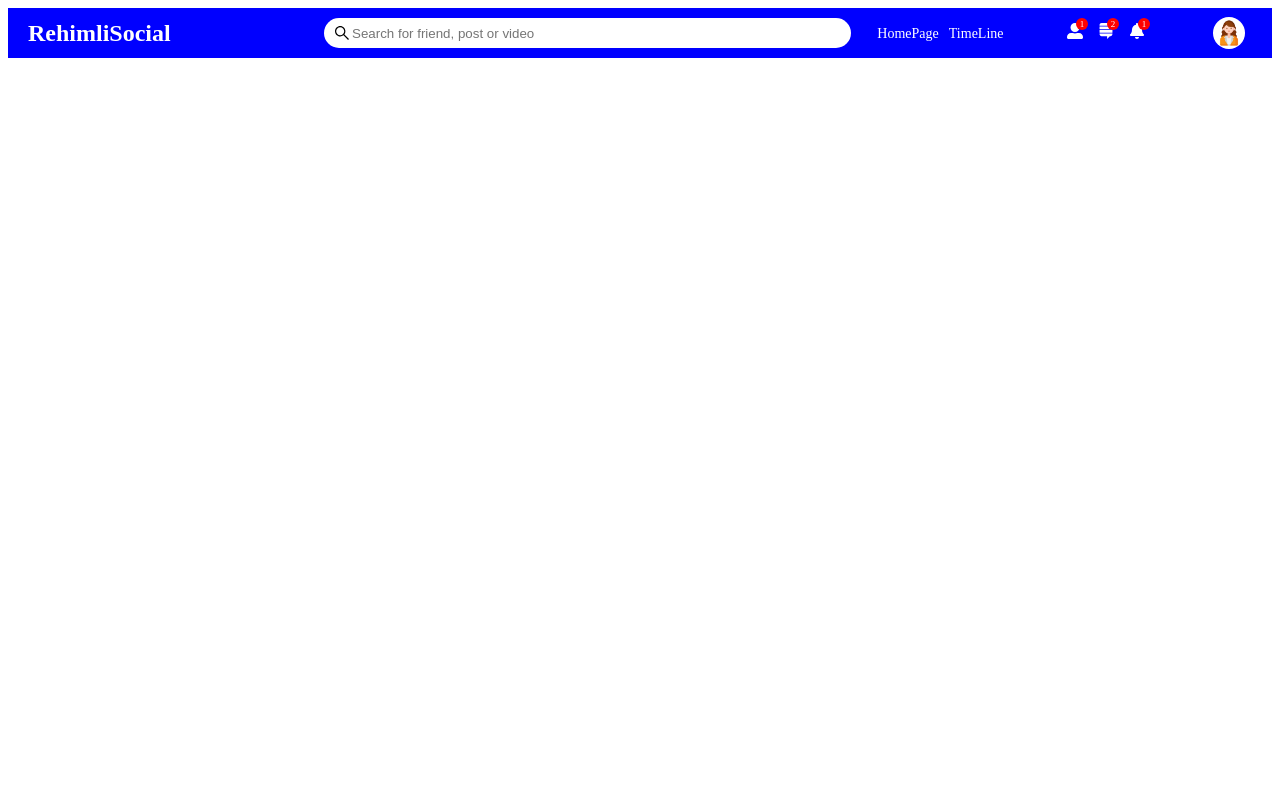
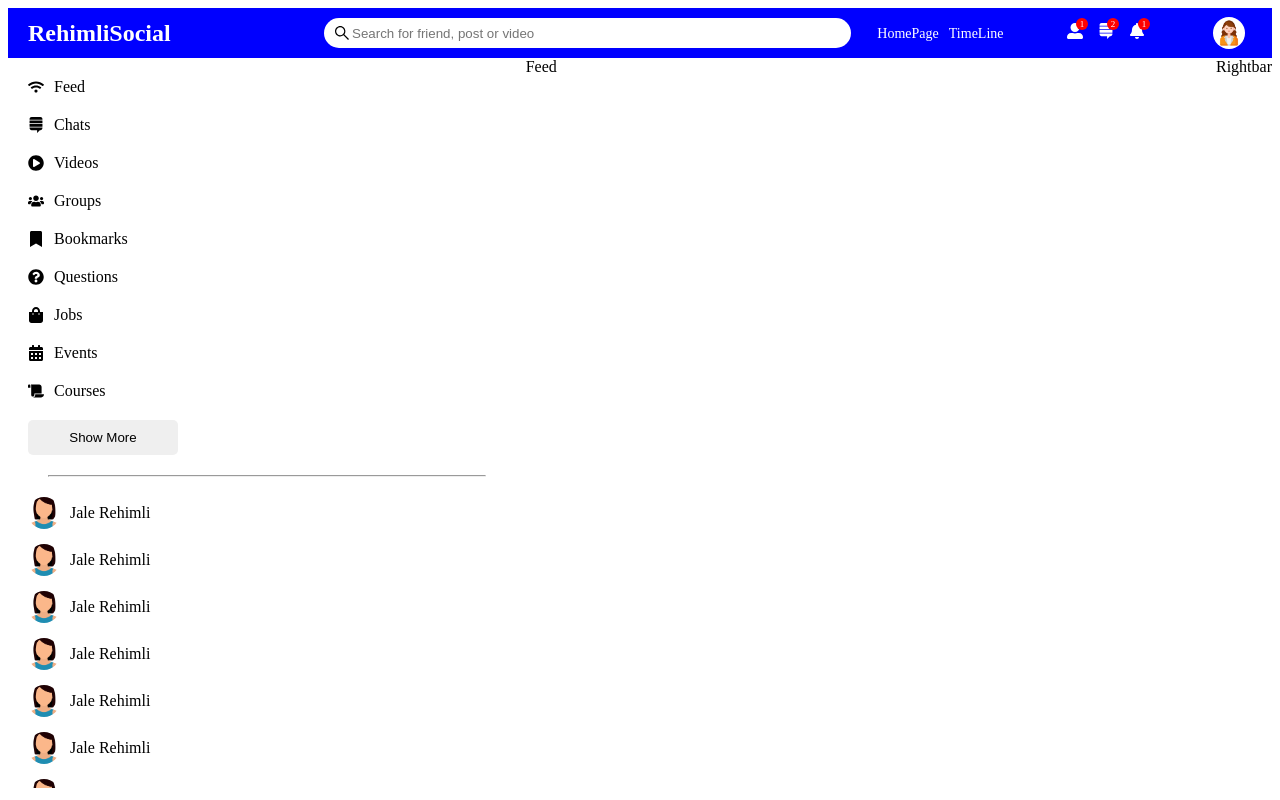
Before and after one commit to JaleRehimli0909/react-social, a React (Create React App) app in the folder socialreactapp/: page / in a window 1280 px wide. Built offline with nearby package versions, Linux system fonts and the light colour scheme.

Commit message:
Sidebar is ready

```diff
--- a/socialreactapp/src/Pages/Home/index.js
+++ b/socialreactapp/src/Pages/Home/index.js
@@ -1,13 +1,21 @@
-import React from 'react';
-import './style.css';
-import Topbar from '../../components/Topbar';
+import React from "react";
+import "./style.css";
+import Topbar from "../../components/Topbar";
+import Sidebar from "../../components/Sidebar";
+import Feed from "../../components/Feed";
+import Rightbar from "../../components/Rightbar";
 
 const Home = () => {
   return (
     <>
-    <Topbar/>
+      <Topbar />
+      <div className="homeContainer">
+        <Sidebar />
+        <Feed />
+        <Rightbar />
+      </div>
     </>
-  )
-}
+  );
+};
 
 export default Home;
--- a/socialreactapp/src/Pages/Home/style.css
+++ b/socialreactapp/src/Pages/Home/style.css
@@ -0,0 +1,6 @@
+.homeContainer{
+    width: 100%;
+    display: flex;
+    /* align-items: center;
+    justify-content: space-between; */
+}
--- a/socialreactapp/src/components/Feed/index.js
+++ b/socialreactapp/src/components/Feed/index.js
@@ -3,7 +3,7 @@
 
 const Feed = () => {
   return (
-    <div>Feed</div>
+    <div className='Feed'>Feed</div>
   )
 }
 
--- a/socialreactapp/src/components/Feed/style.css
+++ b/socialreactapp/src/components/Feed/style.css
@@ -0,0 +1,3 @@
+.Feed{
+    flex: 4;
+}
--- a/socialreactapp/src/components/Rightbar/index.js
+++ b/socialreactapp/src/components/Rightbar/index.js
@@ -3,7 +3,7 @@
 
 const Rightbar = () => {
   return (
-    <div>Rightbar</div>
+    <div className='Rightbar'>Rightbar</div>
   )
 }
 
--- a/socialreactapp/src/components/Rightbar/style.css
+++ b/socialreactapp/src/components/Rightbar/style.css
@@ -0,0 +1,3 @@
+.Rightbar{
+    flex: 3,5;
+}
--- a/socialreactapp/src/components/Sidebar/index.js
+++ b/socialreactapp/src/components/Sidebar/index.js
@@ -1,10 +1,122 @@
-import React from 'react';
-import './style.css';
+import React from "react";
+import "./style.css";
+import {
+  FaBookmark,
+  FaCalendarAlt,
+  FaPlayCircle,
+  FaQuestionCircle,
+  FaScroll,
+  FaShoppingBag,
+  FaStackExchange,
+  FaUsers,
+  FaWifi,
+} from "react-icons/fa";
 
 const Sidebar = () => {
   return (
-    <div>Sidebar</div>
-  )
-}
+    <div className="Sidebar">
+      <div className="sidebarWrapper">
+        <ul className="sidebarList">
+          <li className="sidebarListItem">
+            <FaWifi className="sidebarIcon" />
+            <span className="sidebarListItemText">Feed</span>
+          </li>
+          <li className="sidebarListItem">
+            <FaStackExchange className="sidebarIcon" />
+            <span className="sidebarListItemText">Chats</span>
+          </li>
+          <li className="sidebarListItem">
+            <FaPlayCircle className="sidebarIcon" />
+            <span className="sidebarListItemText">Videos</span>
+          </li>
+          <li className="sidebarListItem">
+            <FaUsers className="sidebarIcon" />
+            <span className="sidebarListItemText">Groups</span>
+          </li>
+          <li className="sidebarListItem">
+            <FaBookmark className="sidebarIcon" />
+            <span className="sidebarListItemText">Bookmarks</span>
+          </li>
+          <li className="sidebarListItem">
+            <FaQuestionCircle className="sidebarIcon" />
+            <span className="sidebarListItemText">Questions</span>
+          </li>
+          <li className="sidebarListItem">
+            <FaShoppingBag className="sidebarIcon" />
+            <span className="sidebarListItemText">Jobs</span>
+          </li>
+          <li className="sidebarListItem">
+            <FaCalendarAlt className="sidebarIcon" />
+            <span className="sidebarListItemText">Events</span>
+          </li>
+          <li className="sidebarListItem">
+            <FaScroll className="sidebarIcon" />
+            <span className="sidebarListItemText">Courses</span>
+          </li>
+        </ul>
+        <button className="sidebarButton">Show More</button>
+        <hr className="sidebarHr" />
+        <ul className="sidebarFriendList">
+          <li className="sidebarFriend">
+            <img
+              src="./assets/person/image1.jpg"
+              className="sidebarFriendImg"
+              alt=""
+            />
+            <span className="sidebarFriendName">Jale Rehimli</span>
+          </li>
+          <li className="sidebarFriend">
+            <img
+              src="./assets/person/image1.jpg"
+              className="sidebarFriendImg"
+              alt=""
+            />
+            <span className="sidebarFriendName">Jale Rehimli</span>
+          </li>
+          <li className="sidebarFriend">
+            <img
+              src="./assets/person/image1.jpg"
+              className="sidebarFriendImg"
+              alt=""
+            />
+            <span className="sidebarFriendName">Jale Rehimli</span>
+          </li>
+          <li className="sidebarFriend">
+            <img
+              src="./assets/person/image1.jpg"
+              className="sidebarFriendImg"
+              alt=""
+            />
+            <span className="sidebarFriendName">Jale Rehimli</span>
+          </li>
+          <li className="sidebarFriend">
+            <img
+              src="./assets/person/image1.jpg"
+              className="sidebarFriendImg"
+              alt=""
+            />
+            <span className="sidebarFriendName">Jale Rehimli</span>
+          </li>
+          <li className="sidebarFriend">
+            <img
+              src="./assets/person/image1.jpg"
+              className="sidebarFriendImg"
+              alt=""
+            />
+            <span className="sidebarFriendName">Jale Rehimli</span>
+          </li>
+          <li className="sidebarFriend">
+            <img
+              src="./assets/person/image1.jpg"
+              className="sidebarFriendImg"
+              alt=""
+            />
+            <span className="sidebarFriendName">Jale Rehimli</span>
+          </li>
+        </ul>
+      </div>
+    </div>
+  );
+};
 
 export default Sidebar;
--- a/socialreactapp/src/components/Sidebar/style.css
+++ b/socialreactapp/src/components/Sidebar/style.css
@@ -0,0 +1,58 @@
+.Sidebar {
+  flex: 3;
+  height: calc(100vh - 70px);
+  overflow-y: scroll;
+}
+
+::-webkit-scrollbar {
+  width: 5px;
+}
+::-webkit-scrollbar-track {
+  background-color: #f1f1f1;
+}
+::-webkit-scrollbar-thumb {
+  background-color: rgb(175, 170, 170);
+}
+.sidebarWrapper {
+  padding: 20px;
+}
+.sidebarList {
+  margin: 0;
+  padding: 0;
+  list-style: none;
+}
+.sidebarListItem {
+  display: flex;
+  align-items: center;
+  margin-bottom: 20px;
+}
+.sidebarIcon {
+  margin-right: 10px;
+}
+.sidebarButton {
+  width: 150px;
+  padding: 10px;
+  border: none;
+  font-weight: 500;
+  border-radius: 5px;
+}
+.sidebarHr {
+  margin: 20px;
+}
+.sidebarFriendList {
+  padding: 0;
+  margin: 0;
+  list-style: none;
+}
+.sidebarFriend {
+  display: flex;
+  align-items: center;
+  margin-bottom: 15px;
+}
+.sidebarFriendImg {
+  width: 32px;
+  height: 32px;
+  object-fit: cover;
+  border-radius: 50%;
+  margin-right: 10px;
+}
```
